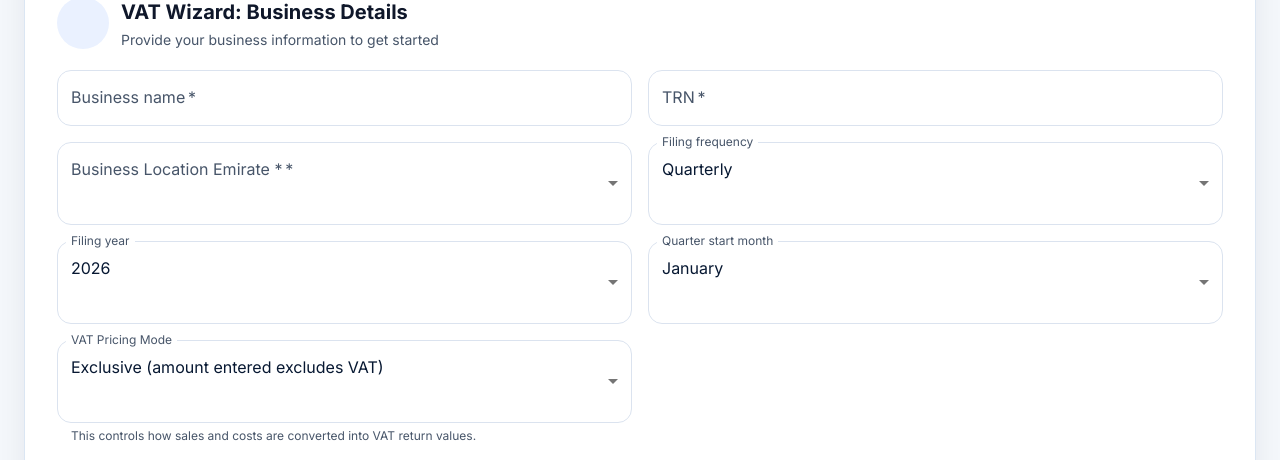
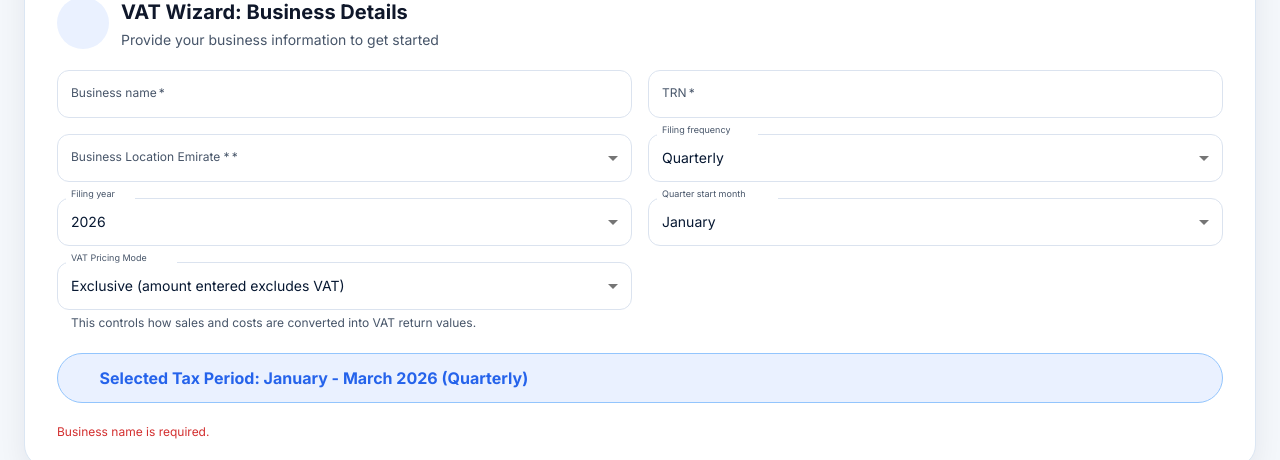
Before and after one commit to aimzworld007/FTA-VAT-TAX-Calculator, a React (Vite) app: page / in a window 1280 px wide. Both pictures are taken after a click on the button 336 px from the left and 408 px from the top of the page. Shown: the part 340-800 px from the top of the page. Built offline with nearby package versions, Linux system fonts and the light colour scheme; some icons are missing.

Commit message:
Refine VAT wizard field sizing for compact consistent controls

```diff
--- a/src/features/tax/VatWizard.jsx
+++ b/src/features/tax/VatWizard.jsx
@@ -46,7 +46,7 @@ const metricCards = [
 ];
 
 export function VatWizard({ data, setData, onSave, onReset, onProgressChange }) {
-  const fieldSx = { '& .MuiInputBase-root': { minHeight: 52, borderRadius: 3, color: '#071832', bgcolor: '#fff' }, '& .MuiOutlinedInput-notchedOutline': { borderColor: '#d7e3f0' }, '& .MuiInputBase-root:hover .MuiOutlinedInput-notchedOutline': { borderColor: '#9cb7dc' }, '& .Mui-focused .MuiOutlinedInput-notchedOutline': { borderColor: '#2563eb', borderWidth: '1px' }, '& .Mui-focused': { boxShadow: '0 0 0 3px rgba(37,99,235,0.15)' } };
+  const fieldSx = { '& .MuiInputBase-root': { minHeight: { xs: 44, md: 48 }, height: { xs: 44, md: 48 }, borderRadius: '12px', color: '#071832', bgcolor: '#fff' }, '& .MuiOutlinedInput-notchedOutline': { borderColor: '#d7e3f0' }, '& .MuiInputBase-root:hover .MuiOutlinedInput-notchedOutline': { borderColor: '#9cb7dc' }, '& .Mui-focused .MuiOutlinedInput-notchedOutline': { borderColor: '#2563eb', borderWidth: '1px' }, '& .Mui-focused': { boxShadow: '0 0 0 3px rgba(37,99,235,0.15)' }, '& .MuiInputBase-input': { padding: '0 14px', fontSize: 14, lineHeight: 1.2 }, '& .MuiSelect-select': { display: 'flex', alignItems: 'center', padding: '0 38px 0 14px !important', fontSize: 14, lineHeight: 1.2 }, '& .MuiInputLabel-root': { fontSize: 12, lineHeight: 1.1 }, '@media (max-width:768px)': { '& .MuiInputBase-input': { padding: '0 12px' }, '& .MuiSelect-select': { padding: '0 36px 0 12px !important' } } };
   const [step, setStep] = React.useState(1);
   const [pdfLoading, setPdfLoading] = React.useState(false);
   const result = calculateVat(data);
@@ -114,7 +114,7 @@ export function VatWizard({ data, setData, onSave, onReset, onProgressChange })
     }
   };
   const continueDisabled = (step === 1 && Boolean(reqErr)) || step === 5;
-  return <div><FormSection title={`VAT Wizard: ${steps[step - 1]}`}>
+  return <div className='vat-wizard'><FormSection title={`VAT Wizard: ${steps[step - 1]}`}>
     {step === 1 && <Box>
       <Stack direction='row' spacing={1.5} alignItems='center' sx={{ mb: 2.5 }}>
         <Box sx={{ width: 52, height: 52, borderRadius: '50%', bgcolor: '#eaf1ff', color: 'primary.main', display: 'grid', placeItems: 'center' }}>
@@ -144,7 +144,7 @@ export function VatWizard({ data, setData, onSave, onReset, onProgressChange })
       <Grid size={{ xs: 12, md: 6 }}>
         <FormControl fullWidth sx={fieldSx}>
           <InputLabel>VAT Pricing Mode</InputLabel>
-          <Select label='VAT Pricing Mode' value={data.vatPricingMode} onChange={e => setData({ ...data, vatPricingMode: e.target.value })} sx={{ minHeight: 46 }}>
+          <Select label='VAT Pricing Mode' value={data.vatPricingMode} onChange={e => setData({ ...data, vatPricingMode: e.target.value })}>
             {Object.values(VAT_PRICING_MODES).map(mode => <MenuItem key={mode} value={mode}>{mode === VAT_PRICING_MODES.INCLUSIVE ? 'Inclusive (amount entered includes VAT)' : 'Exclusive (amount entered excludes VAT)'}</MenuItem>)}
           </Select>
           <FormHelperText>This controls how sales and costs are converted into VAT return values.</FormHelperText>
--- a/src/styles.css
+++ b/src/styles.css
@@ -408,7 +408,12 @@ body{font-family:Inter,"Plus Jakarta Sans",Roboto,system-ui,-apple-system,"Segoe
 .primary-gradient-btn{background:linear-gradient(135deg,#2563eb,#1d4ed8)!important;color:#fff!important;border-radius:14px!important;min-height:42px!important;font-weight:600!important;box-shadow:0 6px 16px rgba(37,99,235,.25)!important;text-transform:none!important}
 .danger-soft-btn{border-color:#fca5a5!important;color:#b91c1c!important;background:#fff7ed!important}
 button.MuiButton-outlined{border-radius:14px!important;min-height:42px!important;text-transform:none!important;font-weight:600!important}
-.MuiInputBase-root,.MuiSelect-select{min-height:50px!important;border-radius:14px!important;background:rgba(255,255,255,.9)}
+.vat-wizard .MuiInputBase-root,.vat-wizard .MuiSelect-select{min-height:48px!important;height:48px!important;border-radius:12px!important;background:rgba(255,255,255,.9)}
+.vat-wizard .MuiInputBase-input{padding:0 14px!important;font-size:14px;line-height:1.2}
+.vat-wizard .MuiSelect-select{display:flex;align-items:center;padding:0 38px 0 14px!important}
+.vat-wizard .MuiFormControl-root{width:100%}
+.vat-wizard .MuiFormLabel-root{font-size:12px;line-height:1.1}
+@media (max-width:768px){.vat-wizard .MuiInputBase-root,.vat-wizard .MuiSelect-select{min-height:44px!important;height:44px!important}.vat-wizard .MuiInputBase-input{padding:0 12px!important}.vat-wizard .MuiSelect-select{padding:0 36px 0 12px!important}}
 .MuiOutlinedInput-notchedOutline{border-color:#dbe3ef!important}
 .Mui-focused .MuiOutlinedInput-notchedOutline{border-color:#2563eb!important}
 .vat-input-table{border-collapse:separate;border-spacing:0;border:0}
```
